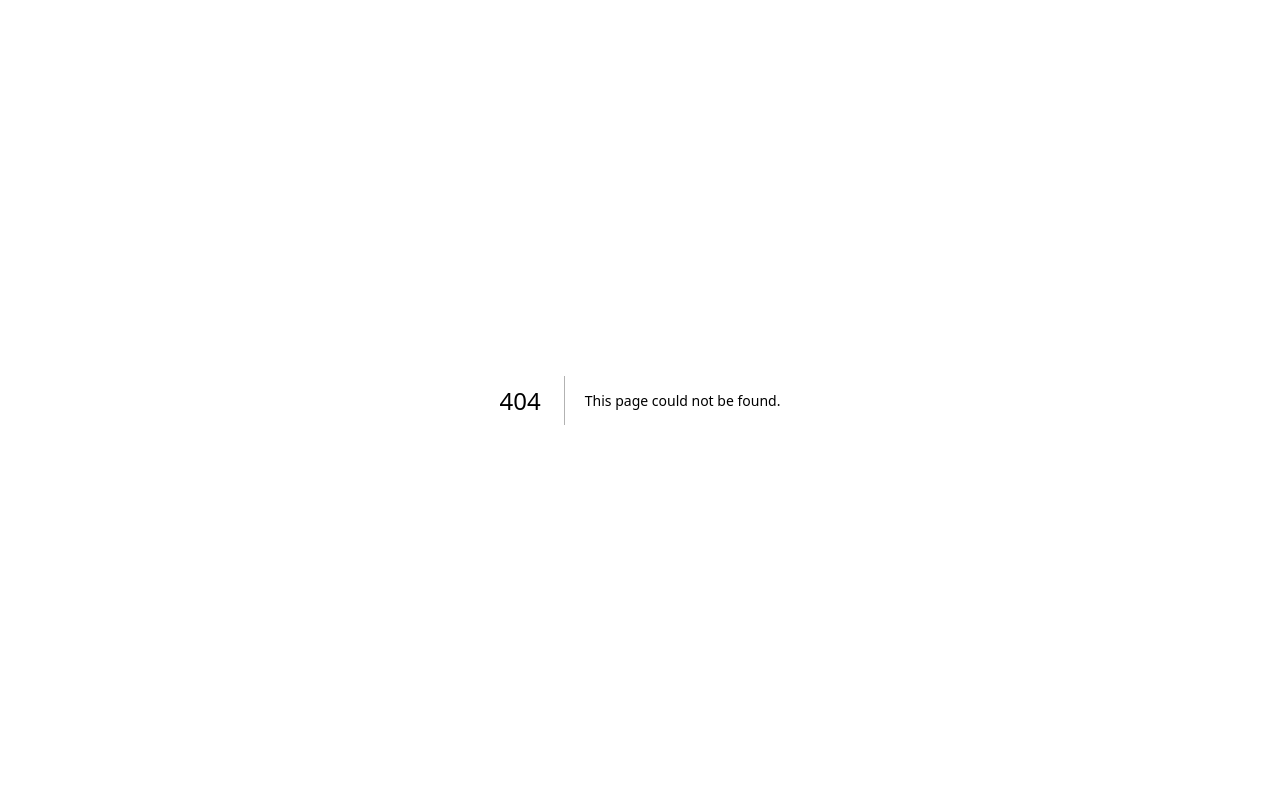
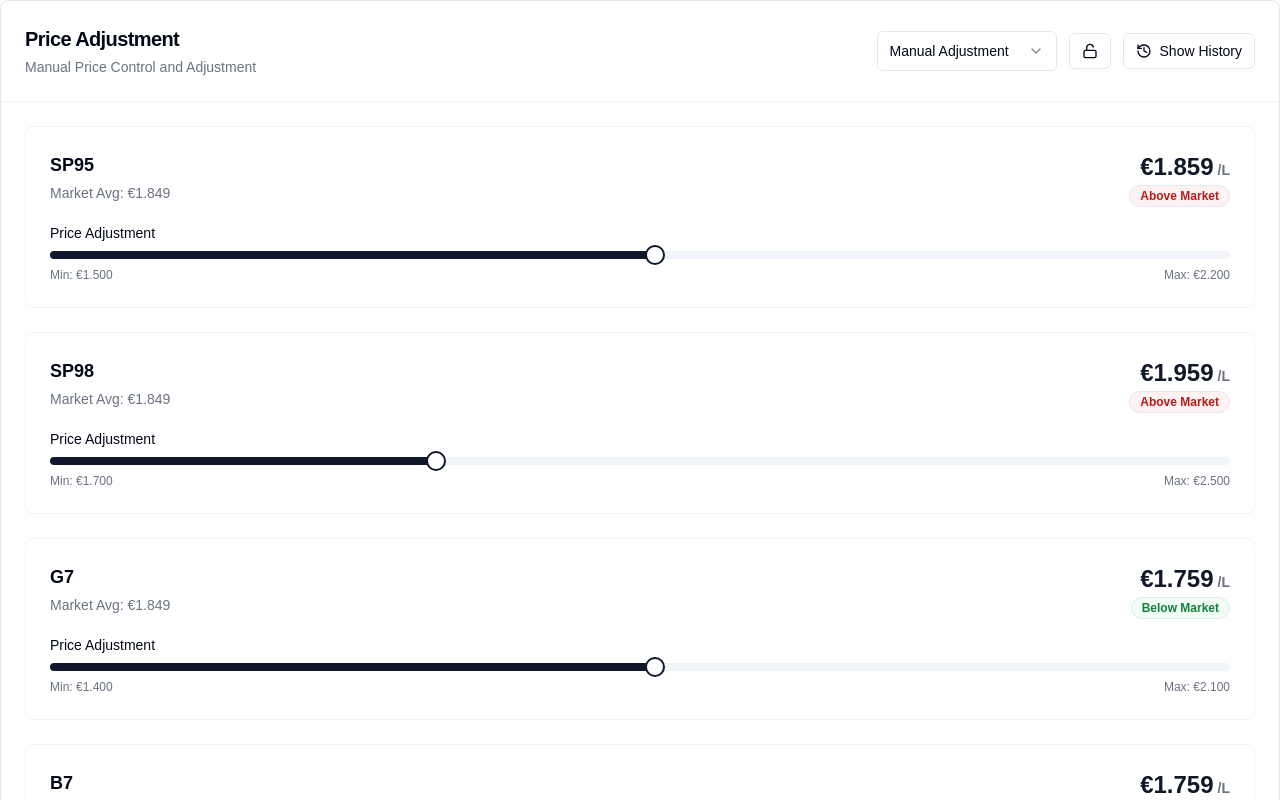
Before and after one commit to TheSoftNode/AI4Energy, a Next.js app in the folder client/: page /priceconsole in a window 1280 px wide. Before the commit this address had no page. Shown: the top 800 px of the page. Built offline with nearby package versions, Linux system fonts and the light colour scheme.

Commit message:
Add priceconsole link

```diff
--- /dev/null
+++ b/client/app/priceconsole/page.tsx
@@ -0,0 +1,22 @@
+"use client"
+import { DashboardProvider } from '@/components/Dashboard_extra/DashboardProvider'
+import PricingConsole from '@/components/Dashboard_extra/PricingConsole'
+import React from 'react'
+
+type Props = {}
+
+function page({}: Props) {
+  return (
+    <DashboardProvider>
+        <PricingConsole
+            currentPrice={1.859}
+            minPrice={1.5}
+            maxPrice={2.5}
+            onPriceChange={(price) => console.log('Price changed:', price)}
+            onPriceConfirm={(price) => console.log('Price confirmed:', price)}
+        />
+    </DashboardProvider>
+  )
+}
+
+export default page
--- a/client/components/CompetitorMap/CompetitorMap.tsx
+++ b/client/components/CompetitorMap/CompetitorMap.tsx
@@ -70,7 +70,7 @@
 {
 
     console.log('CompetitorMap props:', { competitors, clientStation, radius });
-    const { marketData, metrics } = useDashboard();
+    const { marketData, metrics, setView } = useDashboard();
     const [searchRadius, setSearchRadius] = useState(radius);
     const [selectedCompetitor, setSelectedCompetitor] = useState<Competitor | null>(null);
     const [showFilters, setShowFilters] = useState(false);
@@ -80,6 +80,8 @@
     const [timeRange, setTimeRange] = useState<'24h' | '7d' | '30d'>('24h');
     const [competitorAnalysis, setCompetitorAnalysis] = useState<CompetitorAnalysis | null>(null);
     const [map, setMap] = useState<mapboxgl.Map | null>(null);
+
+
 
 
 
@@ -237,10 +239,17 @@
             tooltip.remove();
         });
 
+       // In CompetitorMap component
+
+// Then in the marker creation code
+clientEl.addEventListener('click', () => {
+    setView('pricing');  // This will switch to the pricing tab
+});
+
         // Add click event to open price console
-        clientEl.addEventListener('click', () => {
-            window.open(`/price-console?station=${station.id}`, '_blank');
-        });
+        // clientEl.addEventListener('click', () => {
+        //     window.open(`/priceconsole?station=${station.id}`, '_blank');
+        // });
 
         bounds.extend([station.longitude, station.latitude]);
     });
```
